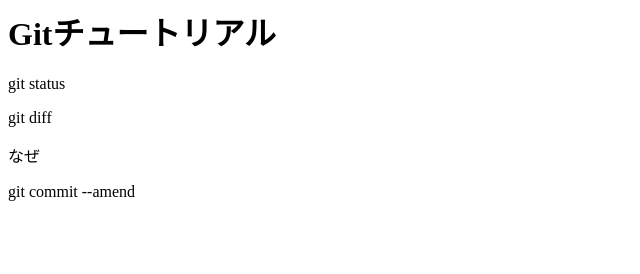
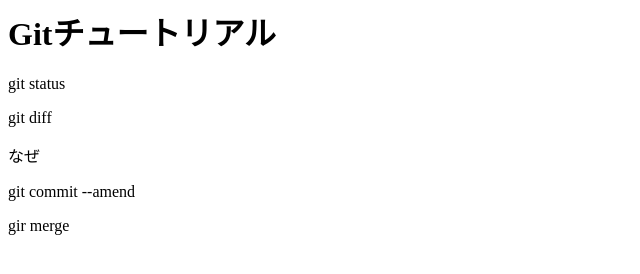
Before and after one commit to masato-okabe/git_tutorial2, a plain HTML site: page index.html in a window 1280 px wide. Shown: the full height of the page, 0-640 px from the left. Drawn offline with Linux system fonts and the light colour scheme.

Commit message:
Update index.html

```diff
--- a/index.html
+++ b/index.html
@@ -3,3 +3,4 @@
 <p>git diff</p>
 <p>なぜ</p>
 <p>git commit --amend</p>
+<p>gir merge</p>
```
